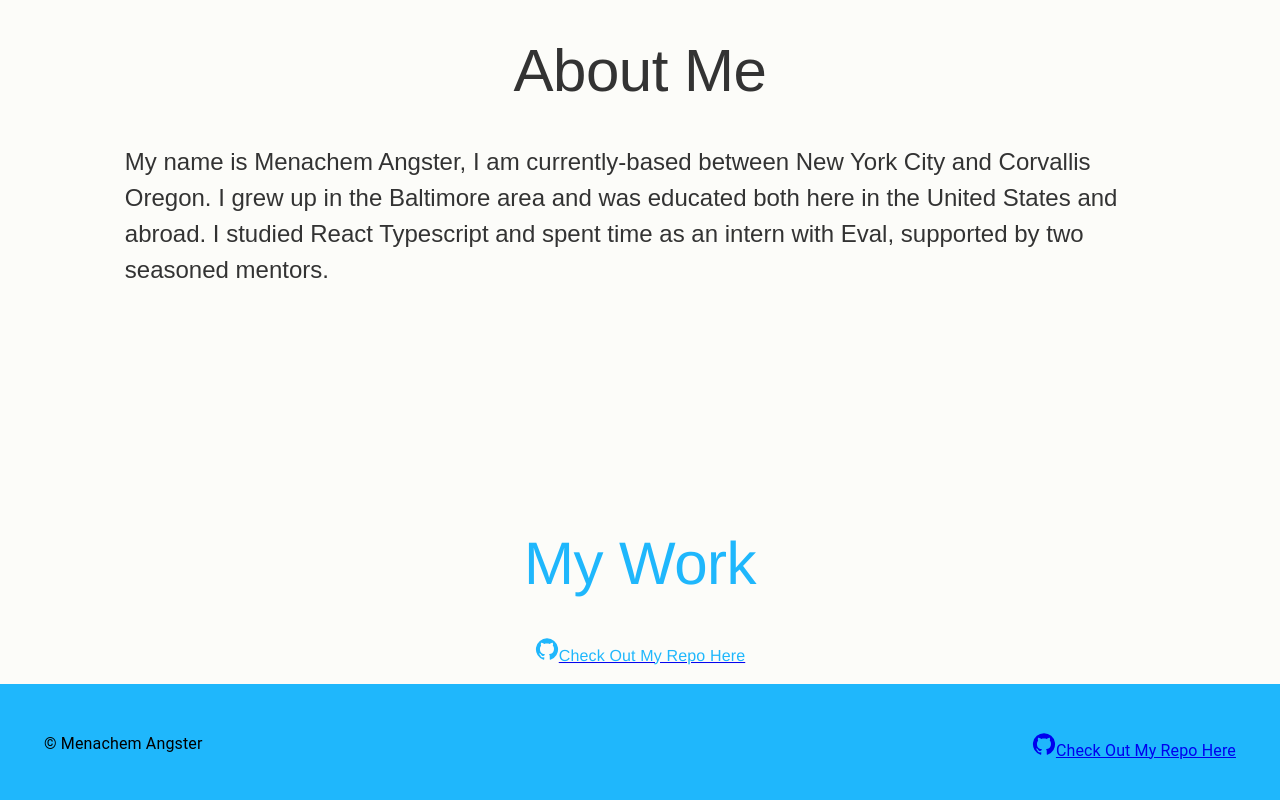
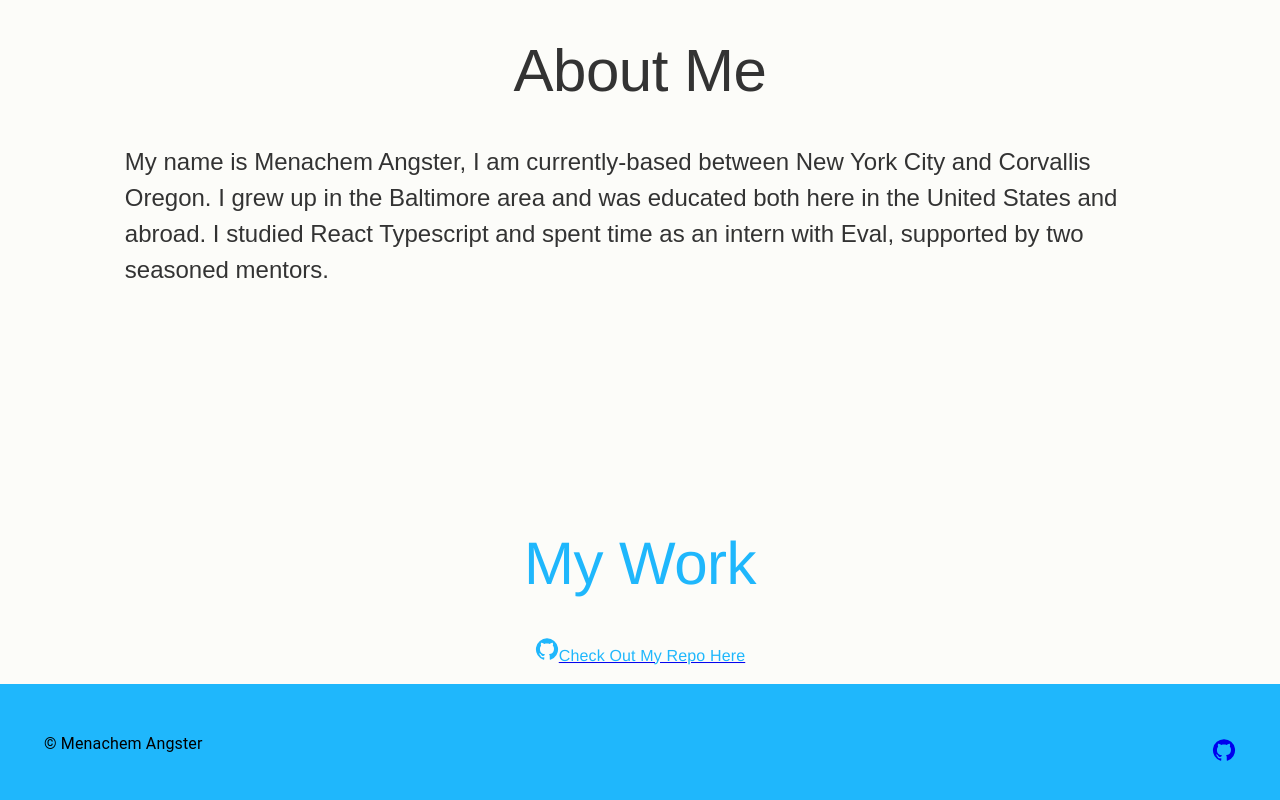
Before and after one commit to Angster770/DeveloperPortfolio, a React (Create React App) app: page / in a window 1280 px wide. Shown: the part 814-1614 px from the top of the page. Built offline with nearby package versions, Linux system fonts and the light colour scheme; a web font is replaced by a local one.

Commit message:
redid footer

```diff
--- a/src/Footer/Footer.tsx
+++ b/src/Footer/Footer.tsx
@@ -51,12 +51,14 @@ export const Footer = () => {
         <Typography align="center">
           <span>&#169;</span> Menachem Angster
         </Typography>
-        <a href="https://github.com/Angster770/DeveloperPortfolio" target="_blank" rel="noopener noreferrer">
-          <Typography align="center" variant="body1">
-            <GitHubIcon />
-            Check Out My Repo Here
-          </Typography>
-        </a>
+        <div style={{ display: "flex", flexDirection: "column", alignItems: "center", justifyContent: "center" }}>
+          <a href="https://github.com/Angster770/DeveloperPortfolio" target="_blank" rel="noopener noreferrer">
+            <GitHubIcon style={{ marginLeft: "0.5rem" }} />
+            {/* <Typography align="center" variant="body1">
+              Link to My Repo
+            </Typography> */}
+          </a>
+        </div>
       </BottomNavigation>
     </>
   )
```
